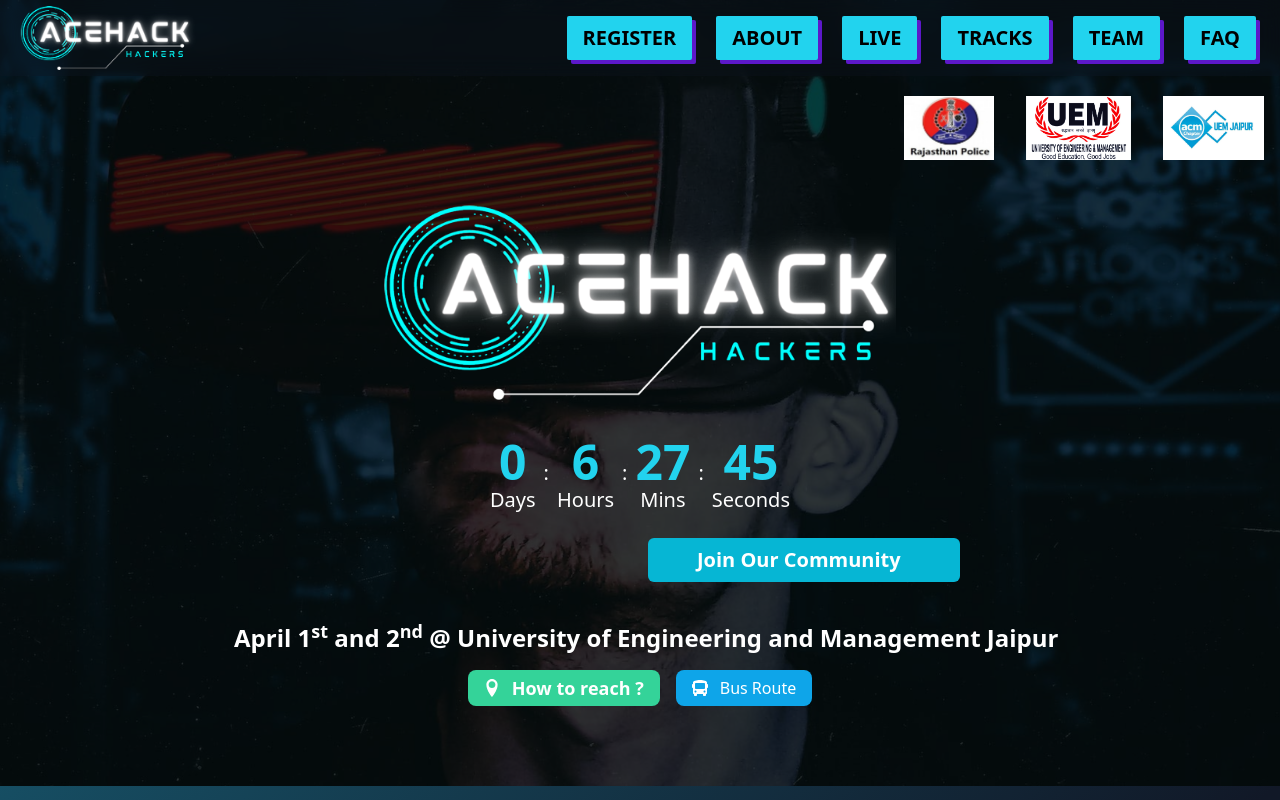
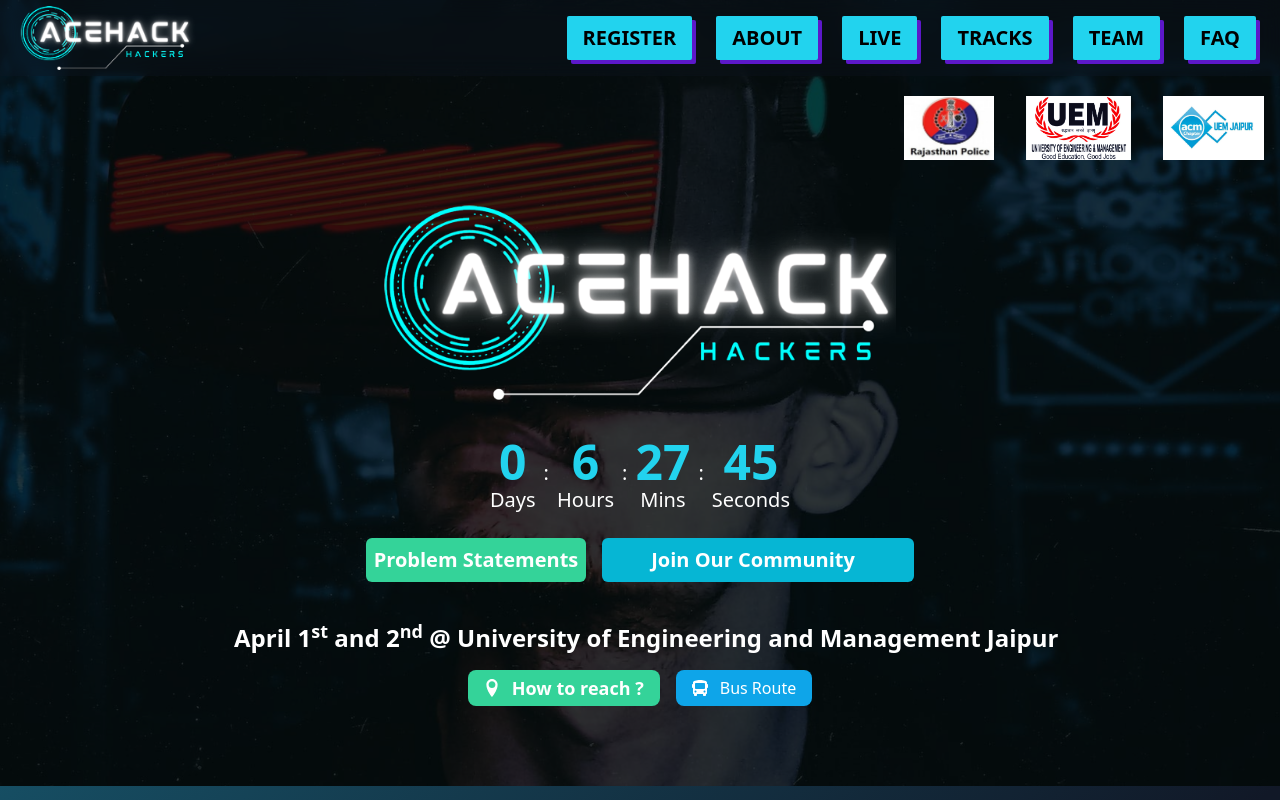
Before and after one commit to kshitijv256/aceHack2.0, a React (Vite) app: page / in a window 1280 px wide. Shown: the top 800 px of the page. Built offline with nearby package versions, Linux system fonts and the light colour scheme.

Commit message:
added problem statements

```diff
--- a/src/pages/Home.jsx
+++ b/src/pages/Home.jsx
@@ -46,12 +46,13 @@ const Home = () => {
         <img alt="AceHack Logo" className="min-w-[30%] w-[40%] max-w-[80%] mb-6 md:mb-0" src={AceHackLogo} />
         <CountdownTimer targetDate={new Date("2023-04-01T11:30:00")} />
         <div className="flex flex-row flex-wrap w-full justify-center gap-4 mb-6 md:mb-0">
-        <div
-          className="apply-button"
-          data-hackathon-slug="acehack"
-          data-button-theme="light"
-          style={{ height: "44px", width: "312px" }}
-        ></div>
+        <div className="rounded-md p-2 bg-emerald-400">
+          <a href="https://docs.google.com/document/d/1y60onxEHatmfUT2Dn3TkizQjxGfcjVNkjltnHML8d3w/edit" target={"_blank"}>
+            <button className="flex h-full w-full justify-center items-center text-xl font-semibold">
+              <p>Problem Statements</p>
+            </button>
+          </a>
+        </div>
         <div
           className="bg-cyan-500 rounded-md hover:bg-cyan-400"
           style={{ height: "44px", width: "312px" }}
```
